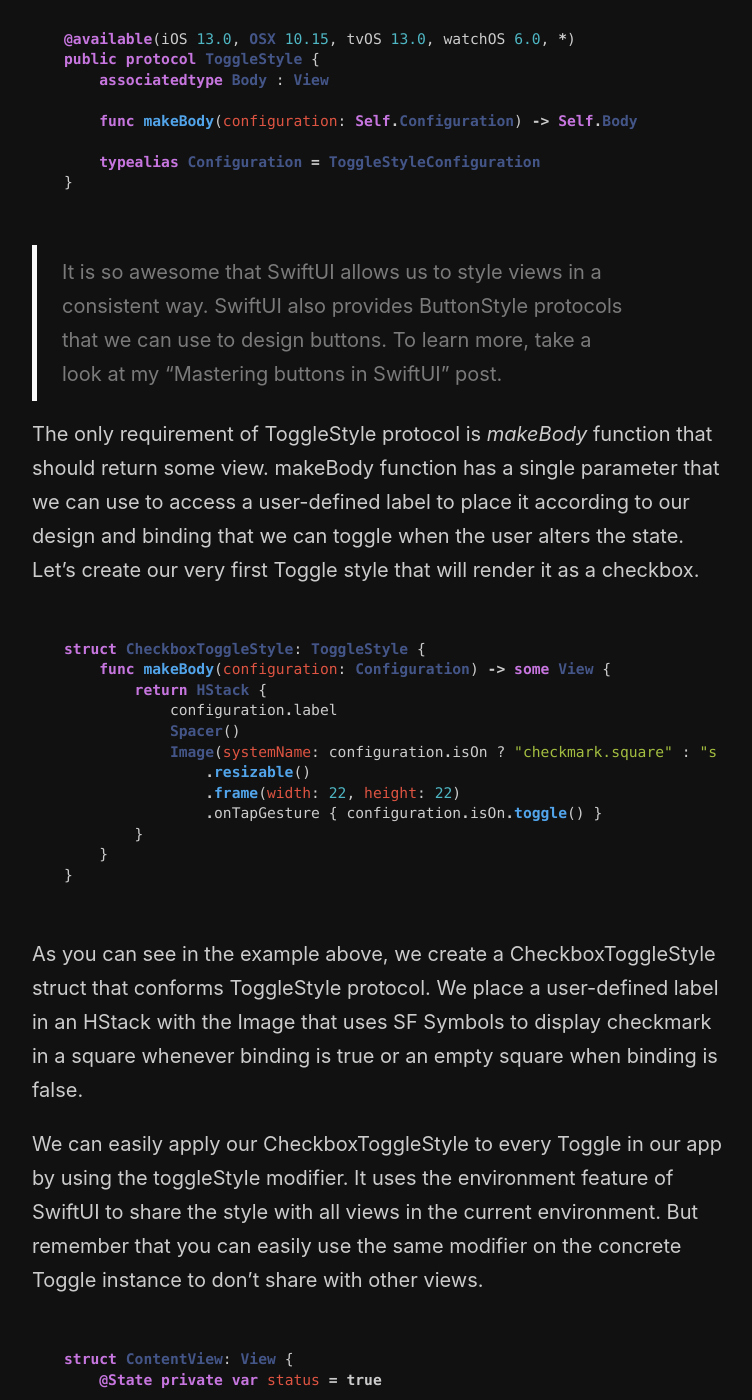
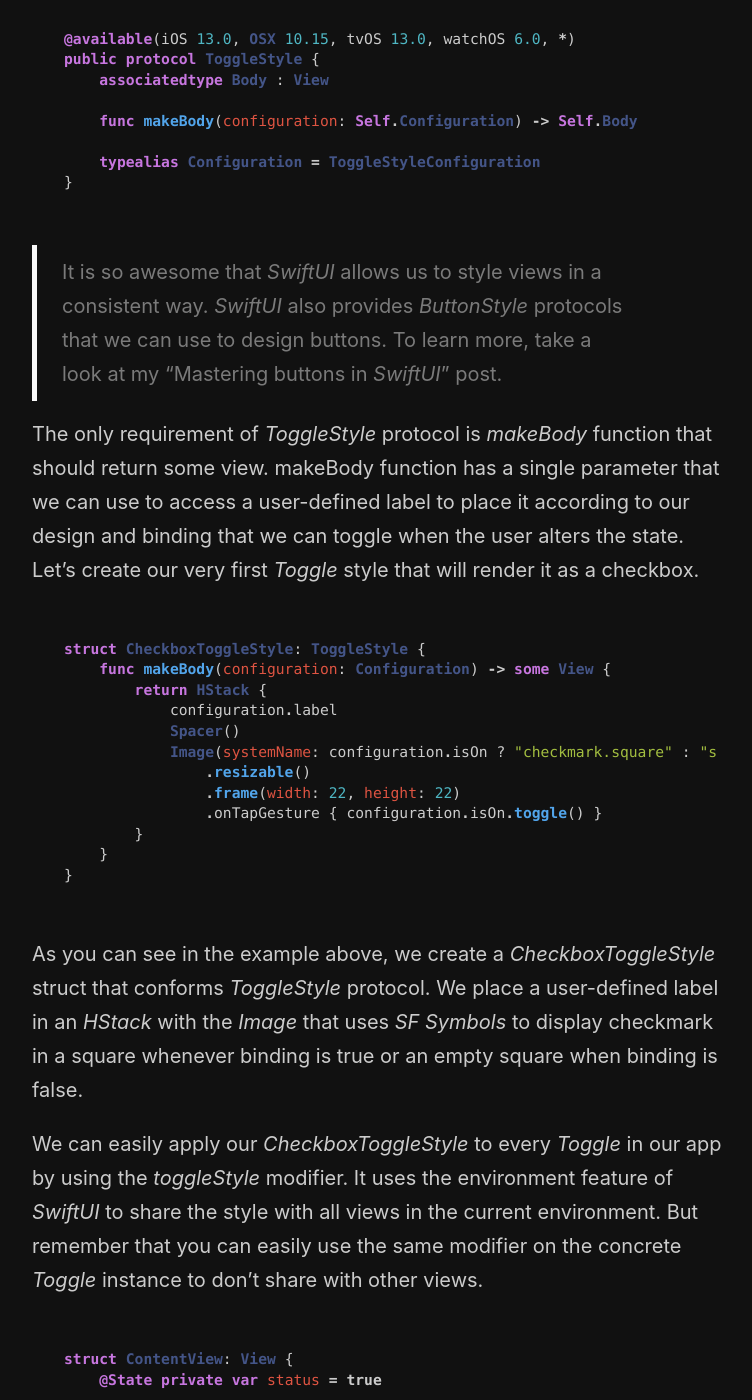
Before and after one commit to mecid/mecid.github.io, a Jekyll site: the page built from _posts/2020-03-04-customizing-toggle-in-swiftui.md, in a window 1280 px wide and 1400 px high, scrolled down 1959 px. Shown: the whole window, without its empty margins (258-1010 px from the left). Built offline with Jekyll 4.4.1, drawn with Linux system fonts in a browser that asks for light colours; some of the changed text lies outside the part shown.

Commit message:
Update 2020-03-04-customizing-toggle-in-swiftui.md

````diff
--- a/_posts/2020-03-04-customizing-toggle-in-swiftui.md
+++ b/_posts/2020-03-04-customizing-toggle-in-swiftui.md
@@ -3,10 +3,10 @@
 layout: post
 ---
 
-This week we will continue mastering SwiftUI components by learning Toggle. Toggle is a component that we can use to allow users to toggle any boolean state in the app. SwiftUI enables us to customize toggles in a very convenient way by providing ToggleStyle protocol.
+This week we will continue mastering *SwiftUI* components by learning *Toggle*. *Toggle* is a component that we can use to allow users to toggle any boolean state in the app. *SwiftUI* enables us to customize toggles in a very convenient way by providing *ToggleStyle* protocol.
 
 #### Basics
-Let's start with the basics of the Toggle component. To use Toggle, we need to create it by providing a binding to a boolean value that it is going to toggle and a label view that can be any combination of views. Let's take a look at the very quick example of using a toggle.
+Let's start with the basics of the *Toggle* component. To use *Toggle*, we need to create it by providing a binding to a boolean value that it is going to toggle and a label view that can be any combination of views. Let's take a look at the very quick example of using a toggle.
 
 ```swift
 struct ContentView: View {
@@ -20,15 +20,15 @@
 }
 ```
 
-> Binding is a property wrapper that allows us to access value types in a reference like manner. To learn more about binding and other property wrappers provided by SwiftUI, take a look at my "Understanding Property Wrappers in SwiftUI" post.
+> *Binding* is a property wrapper that allows us to access value types in a reference like manner. To learn more about binding and other property wrappers provided by *SwiftUI*, take a look at my "Understanding Property Wrappers in SwiftUI" post.
 
-By default, SwiftUI uses the UISwitch view from UIKit to represent a Toggle. There is no way to change the tint color of Toggle from SwiftUI, but we can use UIAppearance API from UIKit to set the tint color for all UISwitch instances across the app. You can paste this line in AppDelegate to configure the color before you create a view.
+By default, *SwiftUI* uses the *UISwitch* view from *UIKit* to represent a *Toggle*. There is no way to change the tint color of *Toggle* from *SwiftUI*, but we can use *UIAppearance API* from *UIKit* to set the tint color for all *UISwitch* instances across the app. You can paste this line in *AppDelegate* to configure the color before you create a view.
 
 ```swift
 UISwitch.appearance().onTintColor = .orange
 ```
 
-Another thing which I want to mention is that you can easily hide the label of your Toggle by using a labelsHidden modifier.
+Another thing which I want to mention is that you can easily hide the label of your *Toggle* by using a *labelsHidden* modifier.
 
 ```swift
 struct ContentView: View {
@@ -43,7 +43,7 @@
 ```
 
 #### Styling
-We learned how to change the tint color of Toggle, but what about real styling options. For example, you might want to replace the UISwitch presentation of toggles with a checkbox. SwiftUI provides a ToggleStyle protocol that allows us to customize toggles in a way we can imagine.
+We learned how to change the tint color of *Toggle*, but what about real styling options. For example, you might want to replace the *UISwitch* presentation of toggles with a checkbox. *SwiftUI* provides a *ToggleStyle* protocol that allows us to customize toggles in a way we can imagine.
 
 ```swift
 @available(iOS 13.0, OSX 10.15, tvOS 13.0, watchOS 6.0, *)
@@ -56,10 +56,10 @@
 }
 ```
 
-> It is so awesome that SwiftUI allows us to style views in a consistent way. SwiftUI also provides ButtonStyle protocols that we can use to design buttons. To learn more, take a look at my "Mastering buttons in SwiftUI" post.
+> It is so awesome that *SwiftUI* allows us to style views in a consistent way. *SwiftUI* also provides *ButtonStyle* protocols that we can use to design buttons. To learn more, take a look at my "Mastering buttons in *SwiftUI*" post.
 
-The only requirement of ToggleStyle protocol is *makeBody* function that should return some view. makeBody function has a single parameter that we can use to access a user-defined label to place it according to our design and binding that we can toggle when the user alters the state.
-Let's create our very first Toggle style that will render it as a checkbox.
+The only requirement of *ToggleStyle* protocol is *makeBody* function that should return some view. makeBody function has a single parameter that we can use to access a user-defined label to place it according to our design and binding that we can toggle when the user alters the state.
+Let's create our very first *Toggle* style that will render it as a checkbox.
 
 ```swift
 struct CheckboxToggleStyle: ToggleStyle {
@@ -76,9 +76,9 @@
 }
 ```
 
-As you can see in the example above, we create a CheckboxToggleStyle struct that conforms ToggleStyle protocol. We place a user-defined label in an HStack with the Image that uses SF Symbols to display checkmark in a square whenever binding is true or an empty square when binding is false.
+As you can see in the example above, we create a *CheckboxToggleStyle* struct that conforms *ToggleStyle* protocol. We place a user-defined label in an *HStack* with the *Image* that uses *SF Symbols* to display checkmark in a square whenever binding is true or an empty square when binding is false.
 
-We can easily apply our CheckboxToggleStyle to every Toggle in our app by using the toggleStyle modifier. It uses the environment feature of SwiftUI to share the style with all views in the current environment. But remember that you can easily use the same modifier on the concrete Toggle instance to don't share with other views.
+We can easily apply our *CheckboxToggleStyle* to every *Toggle* in our app by using the *toggleStyle* modifier. It uses the environment feature of *SwiftUI* to share the style with all views in the current environment. But remember that you can easily use the same modifier on the concrete *Toggle* instance to don't share with other views.
 
 ```swift
 struct ContentView: View {
@@ -92,7 +92,7 @@
 }
 ```
 
-> SwiftUI uses environment to pass system-wide and application-related information. You can also populate environment with your custom objects. To learn more about environment, take a look at my ["The power of Environment in SwiftUI"](/2019/08/21/the-power-of-environment-in-swiftui/) post.
+> *SwiftUI* uses environment to pass system-wide and application-related information. You can also populate environment with your custom objects. To learn more about environment, take a look at my ["The power of Environment in SwiftUI"](/2019/08/21/the-power-of-environment-in-swiftui/) post.
 
 #### Conclusion
-Today we learned about another vital SwiftUI component. I'm delighted that SwiftUI provides a very consistent way of styling views. I hope you enjoy the post. Feel free to follow me on [Twitter](https://twitter.com/mecid) and ask your questions related to this post. Thanks for reading, and see you next week!
+Today we learned about another vital *SwiftUI* component. I'm delighted that *SwiftUI* provides a very consistent way of styling views. I hope you enjoy the post. Feel free to follow me on [Twitter](https://twitter.com/mecid) and ask your questions related to this post. Thanks for reading, and see you next week!
````
